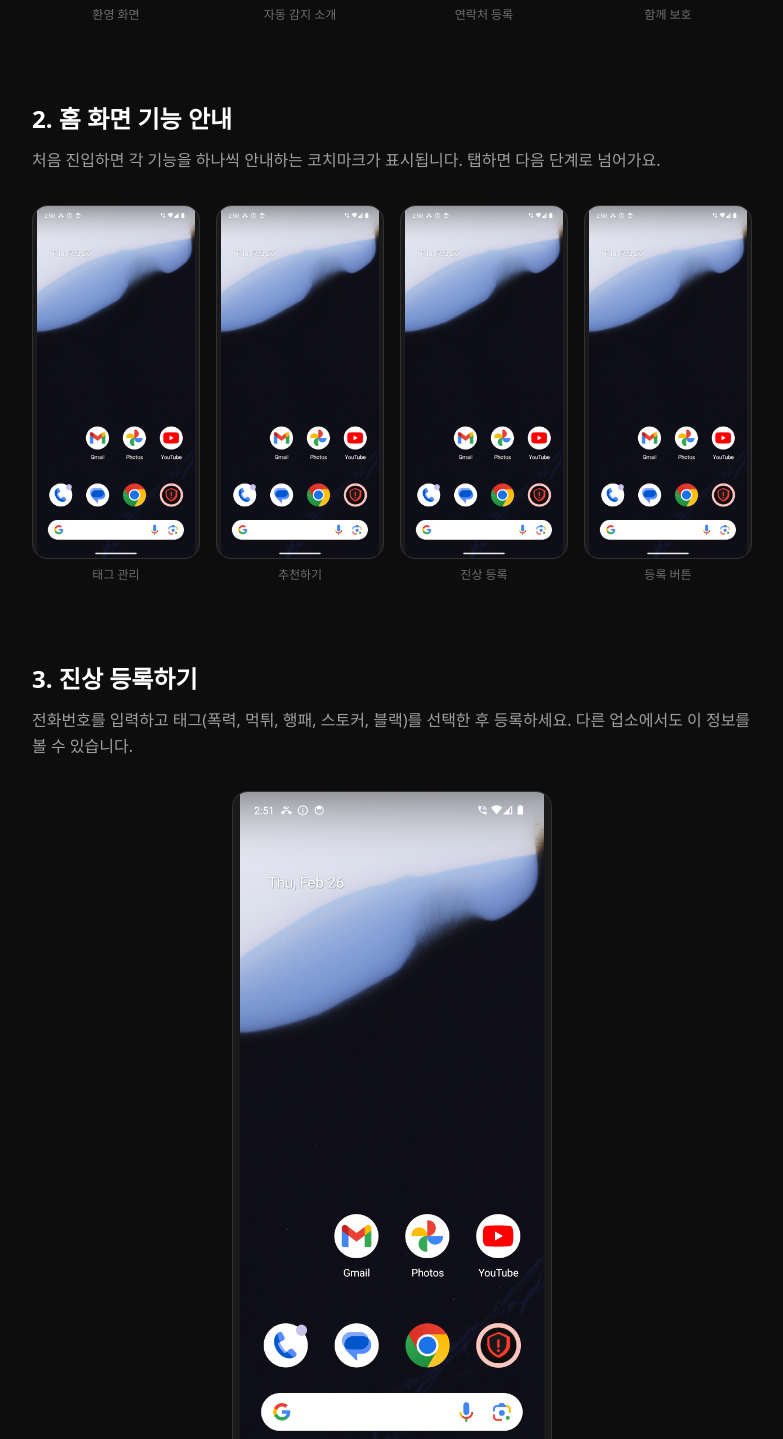
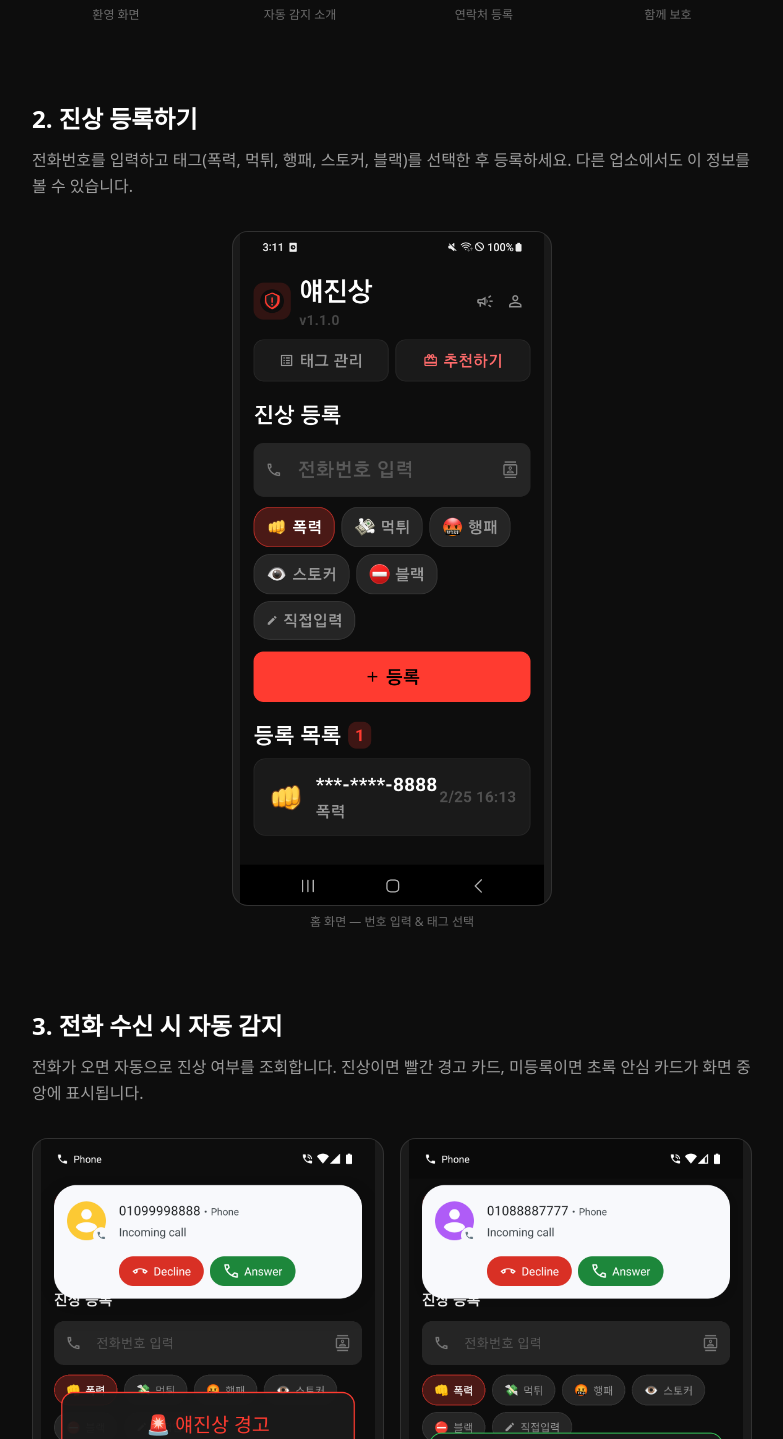
Before and after one commit to LeeJaeBae/yae-jinsang-web, a Next.js app: page /guide in a window 1280 px wide. Shown: the part 711-2150 px from the top of the page, without its empty margins (248-1031 px from the left). Built offline with nearby package versions, Linux system fonts and the light colour scheme; a web font is replaced by a local one.

Commit message:
fix: 가이드 페이지 — 코치마크 섹션 제거, 실제 화면 위주로 재구성

```diff
--- a/app/guide/page.tsx
+++ b/app/guide/page.tsx
@@ -25,32 +25,22 @@ const sections = [
     ],
   },
   {
-    title: "2. 홈 화면 기능 안내",
-    desc: "처음 진입하면 각 기능을 하나씩 안내하는 코치마크가 표시됩니다. 탭하면 다음 단계로 넘어가요.",
+    title: "2. 진상 등록하기",
+    desc: "전화번호를 입력하고 태그(폭력, 먹튀, 행패, 스토커, 블랙)를 선택한 후 등록하세요. 다른 업소에서도 이 정보를 볼 수 있습니다.",
     images: [
-      { src: "/guide/05_coach1.png", caption: "태그 관리" },
-      { src: "/guide/06_coach2.png", caption: "추천하기" },
-      { src: "/guide/07_coach3.png", caption: "진상 등록" },
-      { src: "/guide/08_coach4.png", caption: "등록 버튼" },
+      { src: "/guide/10_home.png", caption: "홈 화면 — 번호 입력 & 태그 선택" },
     ],
   },
   {
-    title: "3. 진상 등록하기",
-    desc: "전화번호를 입력하고 태그(폭력, 먹튀, 행패, 스토커, 블랙)를 선택한 후 등록하세요. 다른 업소에서도 이 정보를 볼 수 있습니다.",
-    images: [
-      { src: "/guide/10_home.png", caption: "홈 화면" },
-    ],
-  },
-  {
-    title: "4. 전화 수신 시 자동 감지",
-    desc: "전화가 오면 자동으로 진상 여부를 조회합니다. 진상이면 빨간 경고, 미등록이면 초록 안심 카드가 표시됩니다.",
+    title: "3. 전화 수신 시 자동 감지",
+    desc: "전화가 오면 자동으로 진상 여부를 조회합니다. 진상이면 빨간 경고 카드, 미등록이면 초록 안심 카드가 화면 중앙에 표시됩니다.",
     images: [
       { src: "/guide/11_jinsang_warning.png", caption: "🚨 진상 경고" },
       { src: "/guide/12_safe_overlay.png", caption: "✅ 안심 표시" },
     ],
   },
   {
-    title: "5. 내 업소 정보 관리",
+    title: "4. 내 업소 정보 관리",
     desc: "프로필에서 업소명, 지역, 업종을 설정하고 구독 상태를 확인할 수 있습니다. '업소명 공개' 토글로 다른 업소에 내 이름을 공유할 수 있어요.",
     images: [
       { src: "/guide/13_profile.png", caption: "프로필 화면" },
```
Also changed, not shown: public/guide/10_home.png, public/guide/14_tags.png (added).
